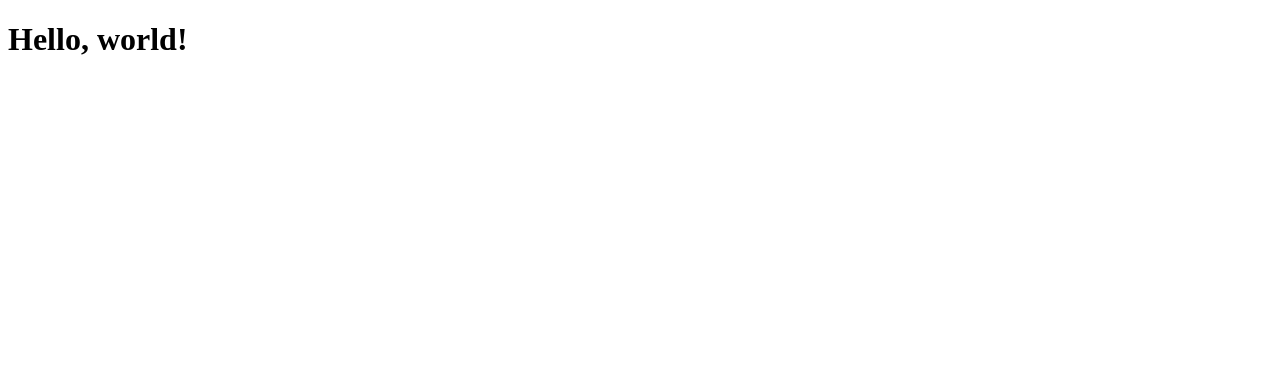
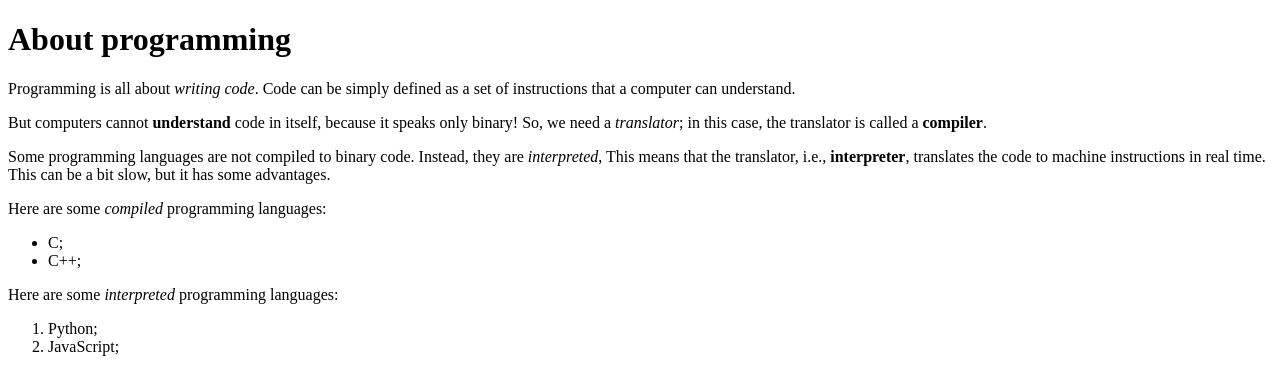
Before and after one commit to erikson84/git_test, a plain HTML site: page html-boilerplate/index.html in a window 1280 px wide. Drawn offline with Linux system fonts and the light colour scheme.

Commit message:
Write a single blogpost \n\n Write a single blog post employing text tag like <em>, <strong>; also includes ordered an unordered lists

```diff
--- a/html-boilerplate/index.html
+++ b/html-boilerplate/index.html
@@ -6,6 +6,24 @@
     </head>
 
     <body>
-        <h1>Hello, world!</h1>
+        <h1>About programming</h1>
+        <p>Programming is all about <em>writing code</em>.
+            Code can be simply defined as a set of instructions that a computer can understand.</p>
+        <p>But computers cannot <strong>understand</strong> code in itself, because it speaks
+        only binary! So, we need a <em>translator</em>; in this case, the translator is called a
+        <strong>compiler</strong>.</p>
+        <p>Some programming languages are not compiled to binary code. Instead, they are <em> interpreted</em>,
+        This means that the translator, i.e., <strong>interpreter</strong>, translates the code to
+        machine instructions in real time. This can be a bit slow, but it has some advantages.</p>
+        <p>Here are some <em>compiled</em> programming languages:</p>
+        <ul>
+            <li>C;</li>
+            <li>C++;</li>
+        </ul>
+        <p>Here are some <em>interpreted</em> programming languages:</p>
+        <ol>
+            <li>Python;</li>
+            <li>JavaScript;</li>
+        </ol>
     </body>
 </html>
```
